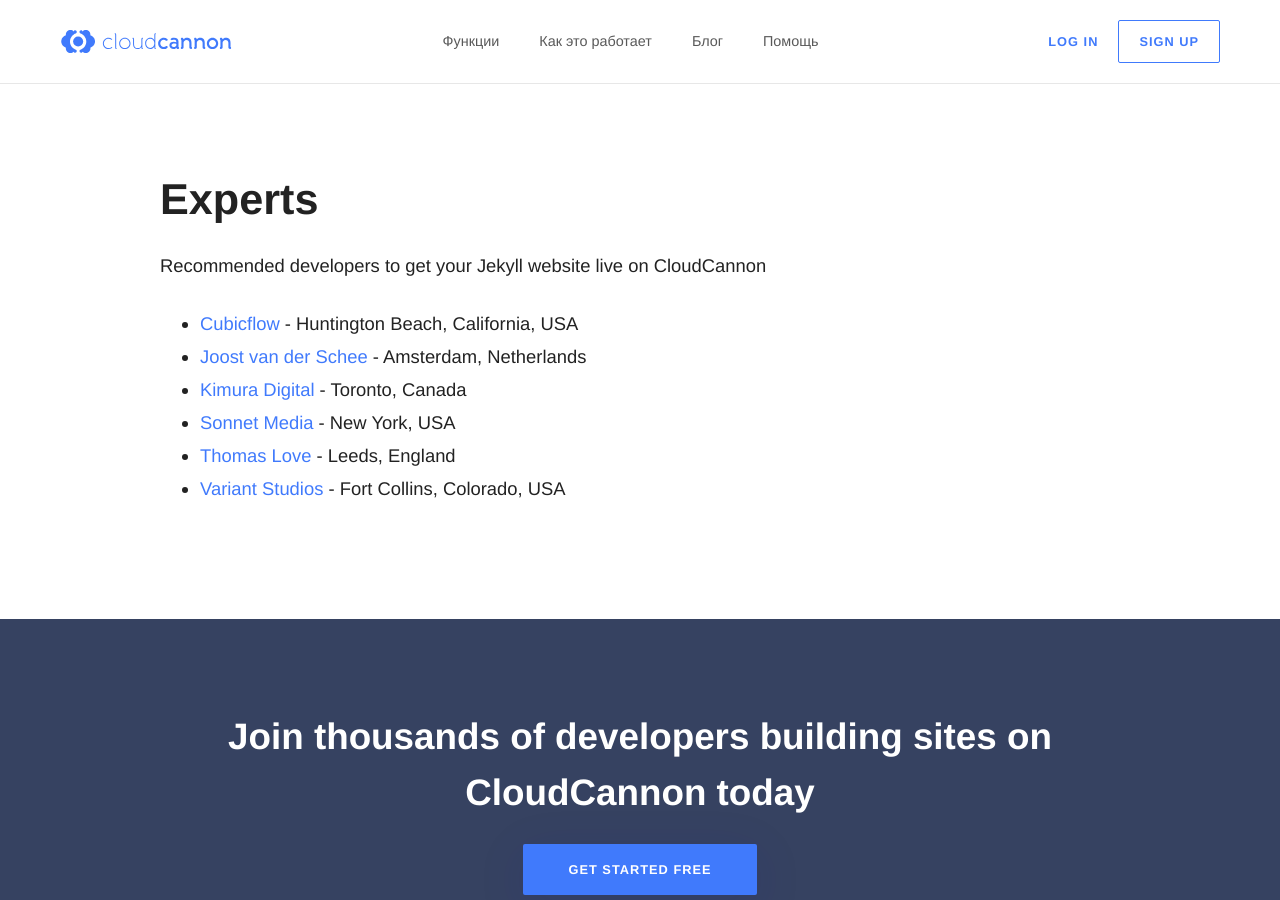
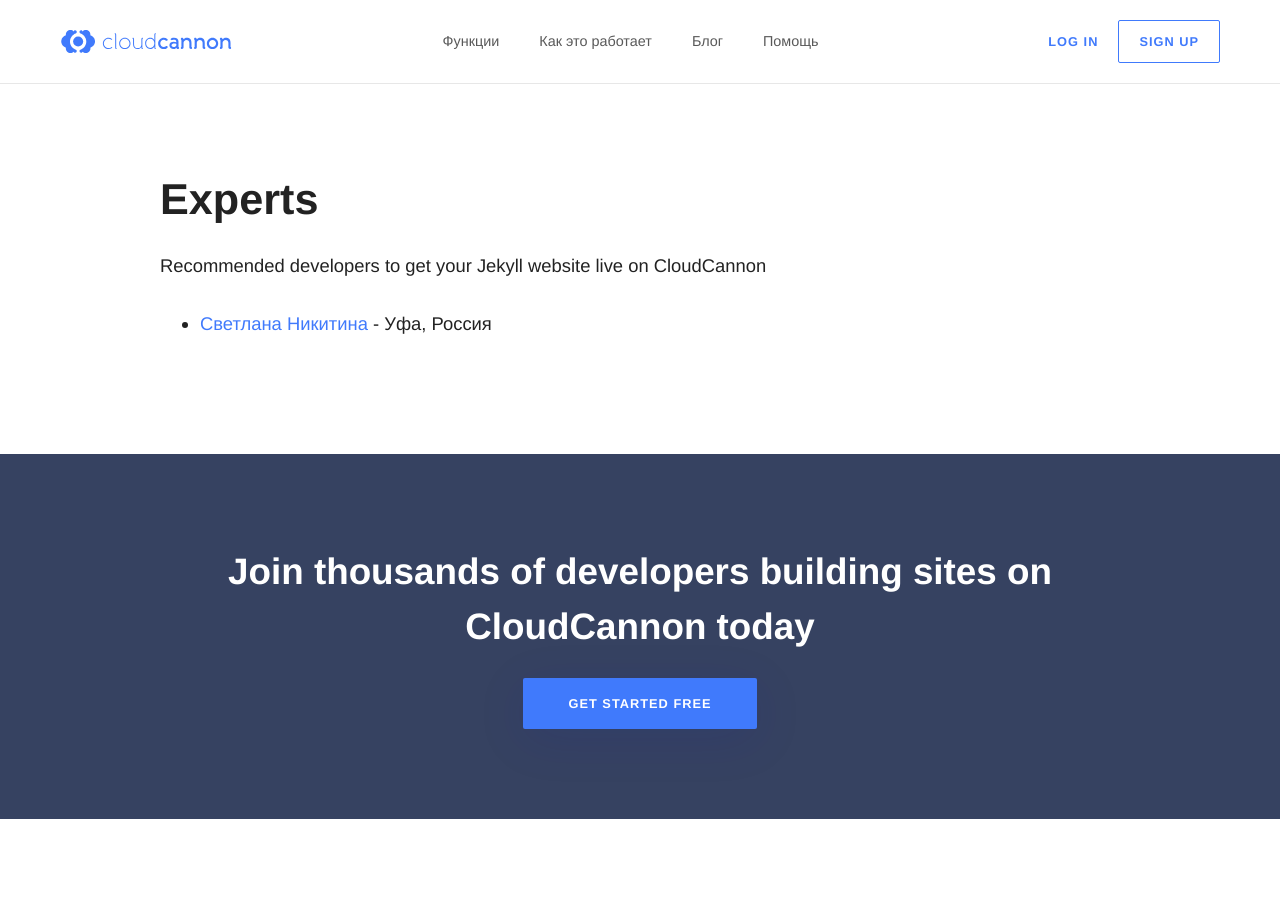
Before and after one commit to RakhimyanTim/physcult.github.io, a Jekyll site: the page built from pages/experts.html, in a window 1280 px wide and 900 px high. Built offline with Jekyll 4.4.1, drawn with Linux system fonts in a browser that asks for light colours; some web fonts are replaced.

Commit message:
Update experts.yml

```diff
--- a/_data/experts.yml
+++ b/_data/experts.yml
@@ -1,18 +1,3 @@
-- name: Cubicflow
-  link: http://www.cubicflow.com/
-  location: Huntington Beach, California, USA
-- name: Joost van der Schee
-  link: http://www.usecue.com/
-  location: Amsterdam, Netherlands
-- name: Kimura Digital
-  link: http://kimuradigital.com/
-  location: Toronto, Canada
-- name: Sonnet Media
-  link: https://www.sonnetmedia.net/
-  location: New York, USA
-- name: Thomas Love
-  link: https://thomas.love/
-  location: Leeds, England
-- name: Variant Studios
-  link: https://www.variantstudios.com/
-  location: Fort Collins, Colorado, USA
+- name: Светлана Никитина
+  link: https://vk.com/svetnikitina
+  location: Уфа, Россия
```
